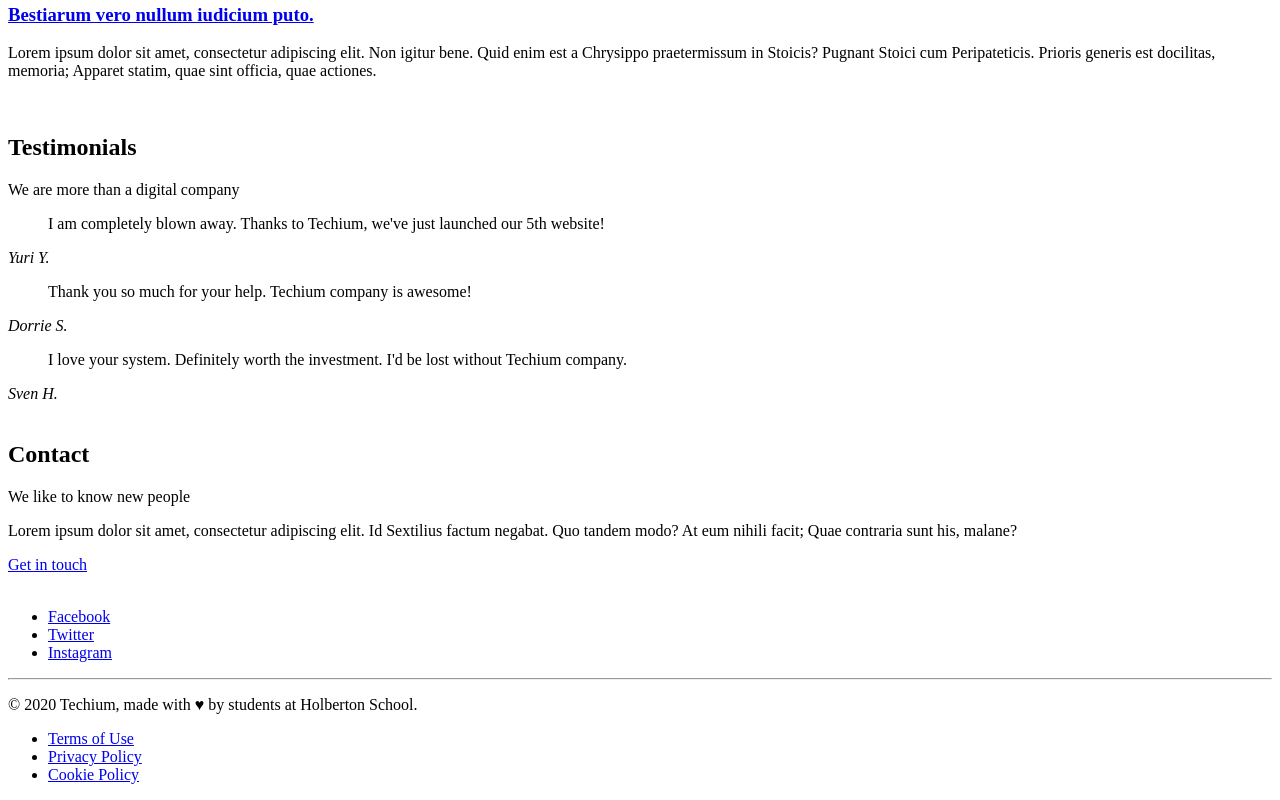
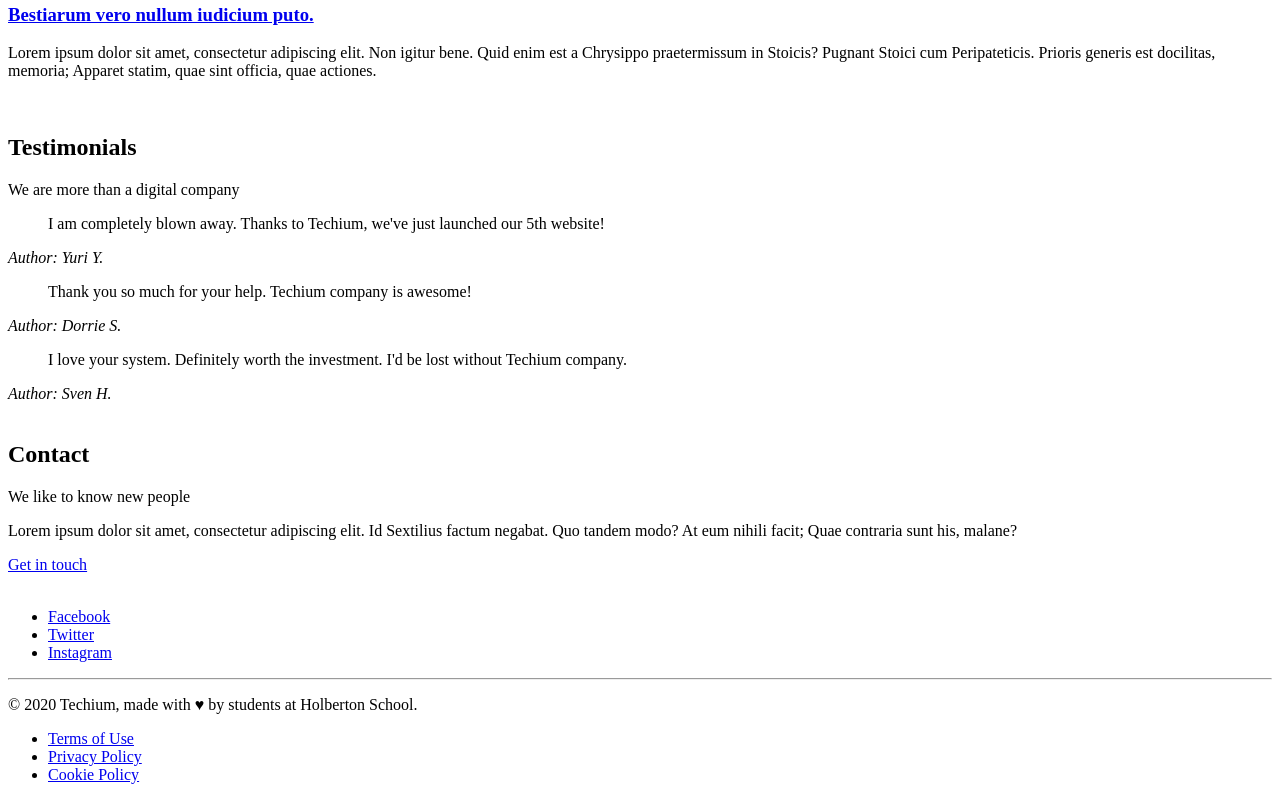
Before and after one commit to LeroySBN/alx-frontend, a plain HTML site: page 0x00-html_advanced/29-index.html in a window 1280 px wide. Shown: the part 1794-2594 px from the top of the page. Drawn offline with Linux system fonts and the light colour scheme.

Commit message:
Client quotes

```diff
--- a/0x00-html_advanced/29-index.html
+++ b/0x00-html_advanced/29-index.html
@@ -138,15 +138,15 @@
           <div>
             <article>
               <blockquote>I am completely blown away. Thanks to Techium, we've just launched our 5th website!</blockquote>
-              <cite>Yuri Y.</cite>
+              <cite>Author: Yuri Y.</cite>
             </article>
             <article>
               <blockquote>Thank you so much for your help. Techium company is awesome!</blockquote>
-              <cite>Dorrie S.</cite>
+              <cite>Author: Dorrie S.</cite>
             </article>
             <article>
               <blockquote>I love your system. Definitely worth the investment. I'd be lost without Techium company.</blockquote>
-              <cite>Sven H.</cite>
+              <cite>Author: Sven H.</cite>
             </article>
           </div>
         </div>
```
